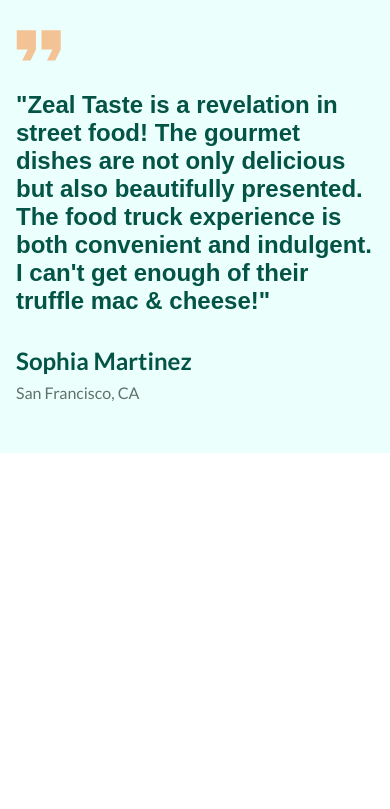
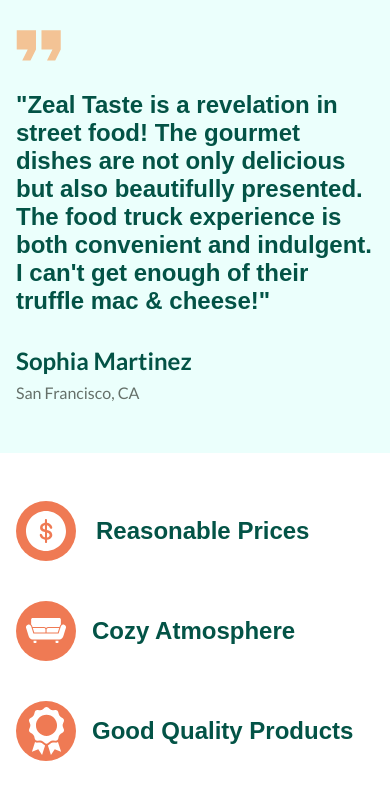
Before and after one commit to daynasymonds/clonesite-tailwindcss, a website: page public/index.html in a window 390 px wide. Shown: the part 6365-7174 px from the top of the page. Before the commit the page ends 6818 px from the top, so only its background shows below. Drawn offline with Linux system fonts and the light colour scheme; a web font is replaced by a local one.

Commit message:
Add "Features" section with responsive layout and styles; update HTML structure and utility classes

```diff
--- a/public/index.html
+++ b/public/index.html
@@ -210,6 +210,34 @@
             </div>
         </section>
 
+        <section class="flex flex-col justify-center py-12 lg:py-[6.25rem]">
+            <div class="global-padding">
+                <div class="container-medium">
+                    <div id="section-feature-wrapper" class="flex flex-col">
+                        <div class="grid grid-cols-1 gap-10 w-full max-w-[1090px] ml-auto mr-auto lg:grid-cols-3">
+                            <div class="flex flex-row gap-5 px-0 justify-start items-center">
+                                <div class="zeal-feature-icon-wrapper">
+                                    <img class="max-w-[2.5rem]" src="./images/dollar_sign.svg" alt="Zeal Taste Reasonable Prices"/>
+                                </div>
+                                <div class="flex flex-col gap-2 justify-center self-stretch items-center text-left"><h3 class="zeal-heading-h3 ">Reasonable Prices</h3></div>
+                            </div>
+                            <div class="flex flex-row gap-4 justify-start items-center">
+                                <div class="zeal-feature-icon-wrapper">
+                                    <img class="max-w-[2.5rem]" src="./images/couch.svg" alt="Zeal Taste Cozy Atmosphere"/>
+                                </div>
+                                <div class="zeal-heading-h3">Cozy Atmosphere</div>
+                            </div>
+                            <div class="flex flex-row gap-4 justify-start items-center">
+                                <div class="zeal-feature-icon-wrapper">
+                                    <img class="max-w-[2.5rem]" src="./images/award.svg" alt="Zeal Taste Good Quality Products"/>
+                                </div>
+                                <div class="zeal-heading-h3">Good Quality Products</div>
+                            </div>
+                        </div>
+                    </div>
+                </div>
+            </div>
+        </section>
     </main>
 </body>
 </html>
```
Also changed, not shown: public/output.css.
